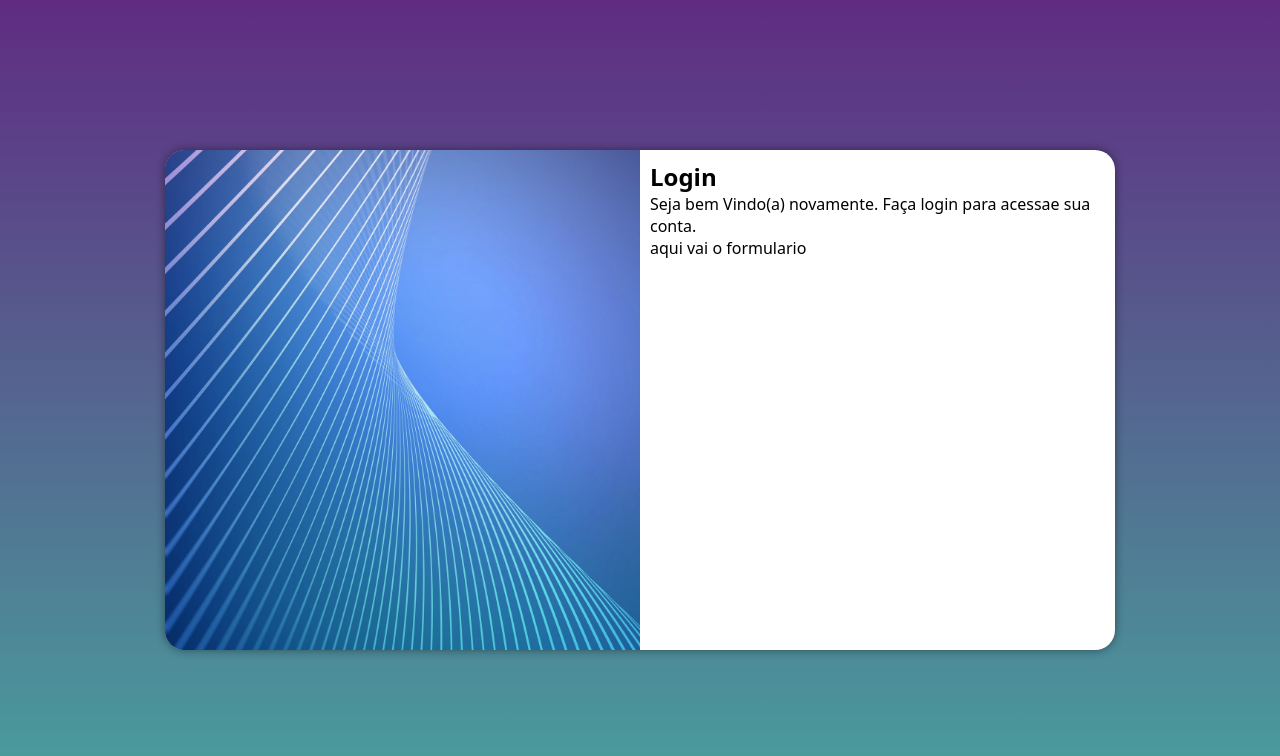
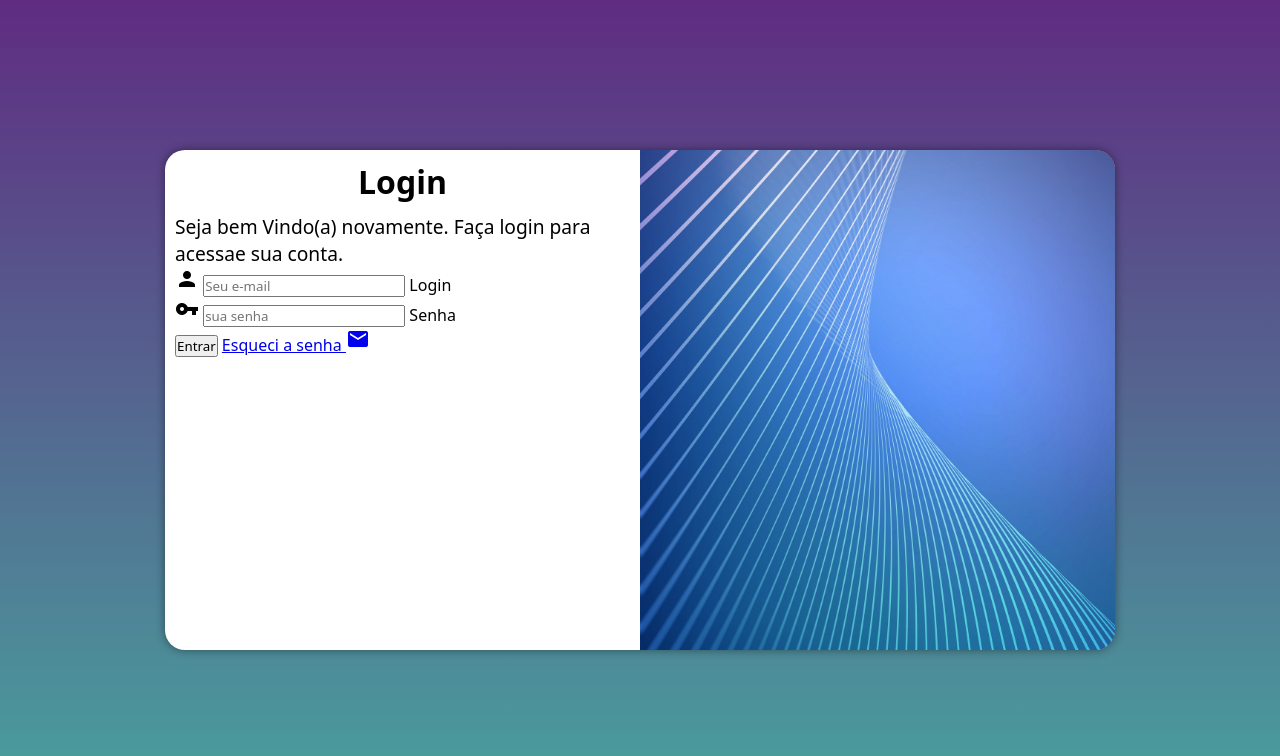
Before and after one commit to HenriqueTavares12/projeto-login, a plain HTML site: page index.html in a window 1280 px wide. Drawn offline with Linux system fonts and the light colour scheme.

Commit message:
formulario adicionado

```diff
--- a/estilos/media-query.css
+++ b/estilos/media-query.css
@@ -34,14 +34,22 @@
     }
 
     section#login > div#imagem{
-        float: left;
+        float: right;
         width: 50%;
         height: 100%;
 
     }
 
     section#login > div#formulario {
-        float: right;
+        float: left;
         width: 50%;
     }
+
+    div#formulario > h1 {
+        font-size: 2em;
+    }
+
+    div#formulario > p {
+        font-size: 1.2em;
+    }
 }
--- a/estilos/style.css
+++ b/estilos/style.css
@@ -56,3 +56,12 @@ section#login > div#formulario{
     display: block;
     padding: 10px;
 }
+
+div#formulario > h1 {
+    text-align: center;
+    margin-bottom: 10px;
+}
+
+div#formulario > p {
+    font-size: 0.8em;
+}
--- a/index.html
+++ b/index.html
@@ -5,6 +5,8 @@
     <meta http-equiv="X-UA-Compatible" content="IE=edge">
     <meta name="viewport" content="width=device-width, initial-scale=1.0">
     <title>Tela de Login</title>
+    <link href="https://fonts.googleapis.com/icon?family=Material+Icons"
+      rel="stylesheet">
     <link rel="stylesheet" href="estilos/style.css">
     <link rel="stylesheet" href="estilos/media-query.css">
 </head>
@@ -18,8 +20,20 @@
                 <h1>Login</h1>
                 <p>Seja bem Vindo(a) novamente. Faça login para acessae sua conta.</p>
 
-                <form action="login.php" method="post">
-                    aqui vai o formulario
+                <form action="login.php" method="post" autocomplete="on">
+                    <div class="campo">
+                        <span class="material-icons">person</span>
+                        <input type="email" name="login" id="ilogin" placeholder="Seu e-mail" autocomplete="em
+                        " required maxlength="30">
+                        <label for="ilogin">Login</label>
+                    </div>
+                    <div class="campo">
+                        <span class="material-icons">vpn_key</span>
+                        <input type="password" name="senha" id="isenha" placeholder="sua senha" autocomplete="current-password" required minlength="8" maxlength="20">
+                        <label for="isenha">Senha</label>
+                    </div>
+                    <input type="submit" value="Entrar">
+                    <a href="#">Esqueci a senha <span class="material-icons">mail</span></a>
                 </form>
             </div>
         </section>
```
